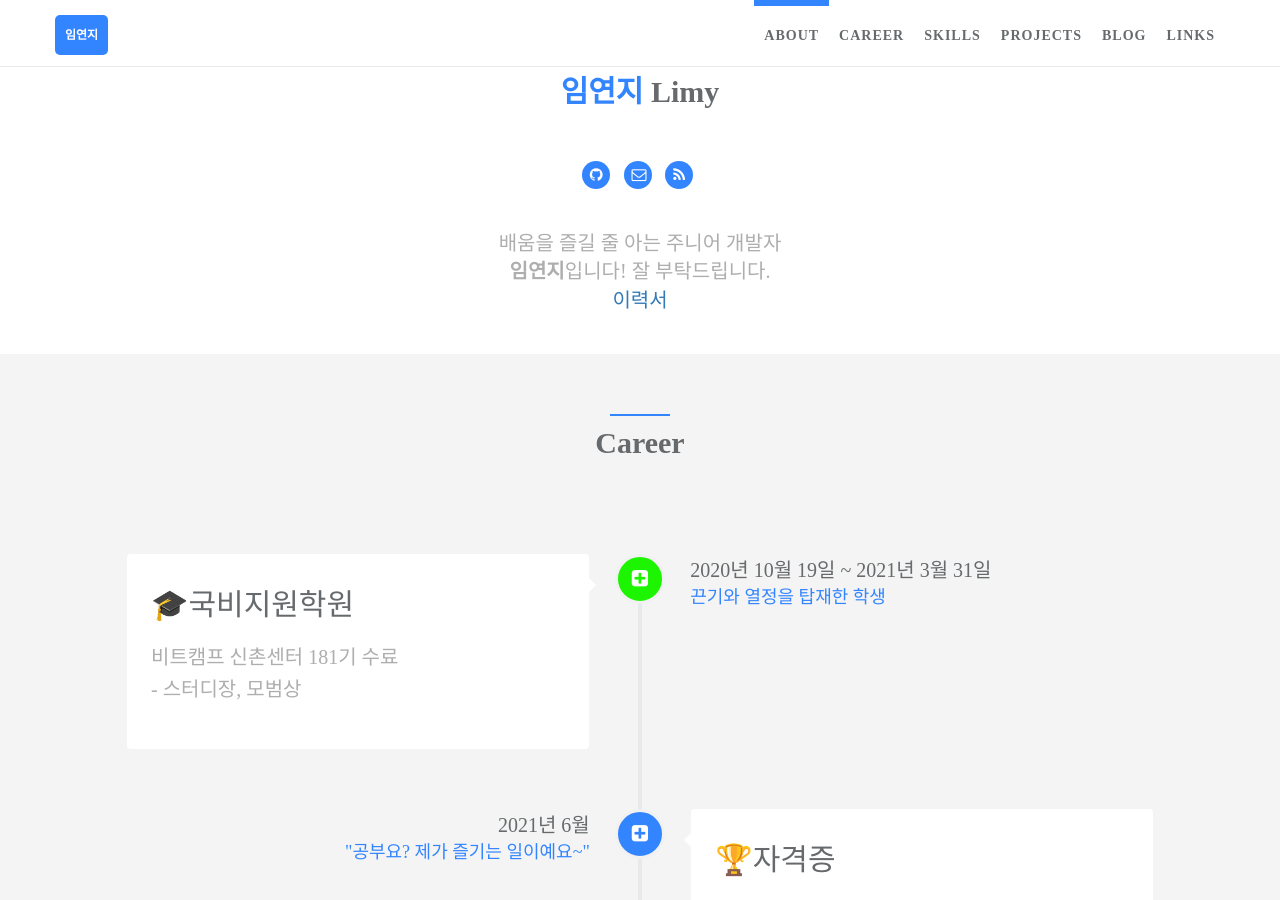
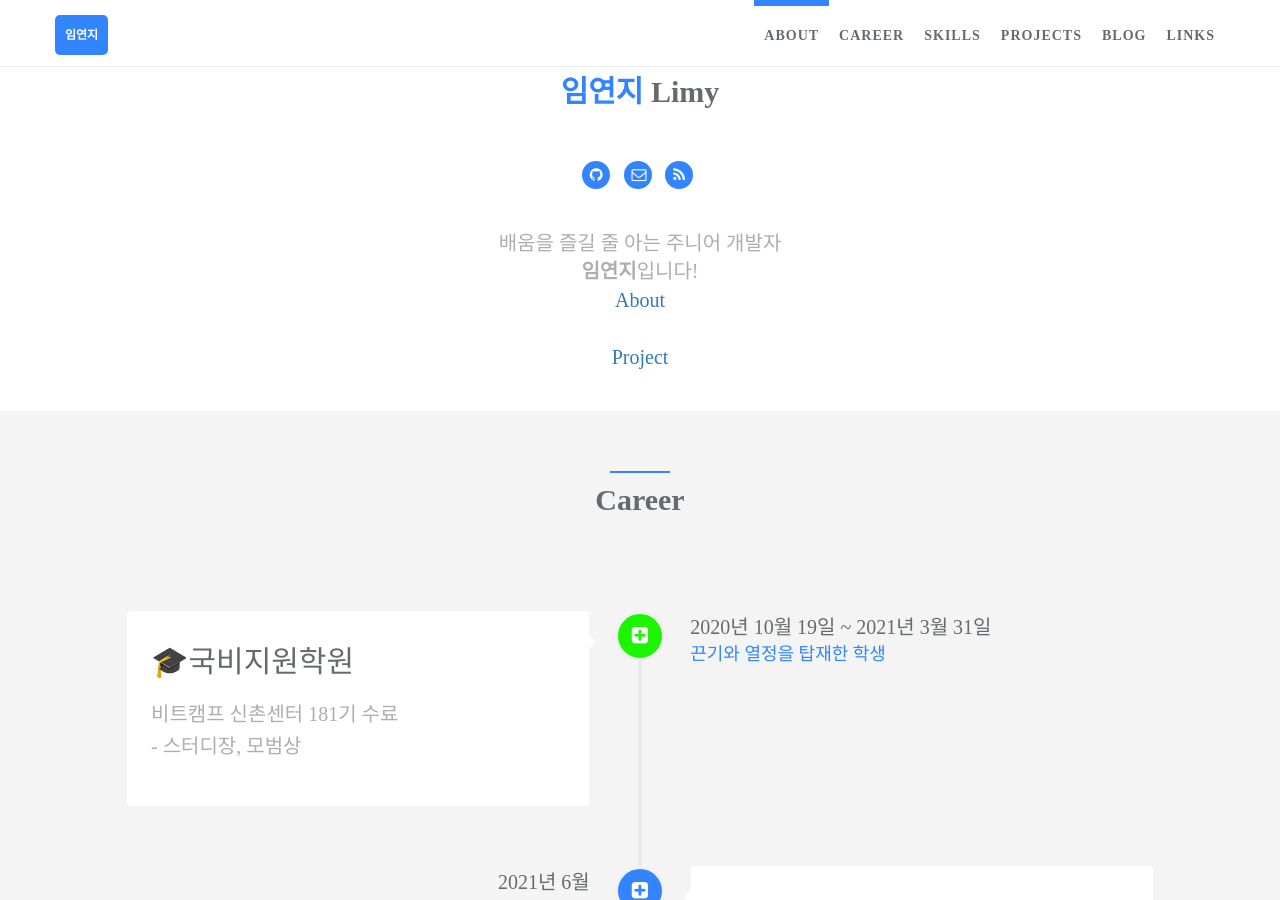
Before and after one commit to Limy-901/Limy-901.github.io, a Jekyll site: the page built from index.html, in a window 1280 px wide and 900 px high, scrolled down 602 px. Built offline with Jekyll 4.4.1, drawn with Linux system fonts in a browser that asks for light colours; some web fonts are replaced.

Commit message:
about수정, project탭 추가

```diff
--- a/_config.yml
+++ b/_config.yml
@@ -28,7 +28,7 @@
   skill_icon2:
     - name: fa-linux
     - name: icon-apache
-  desc: 배움을 즐길 줄 아는 주니어 개발자<br><b>임연지</b>입니다!  잘 부탁드립니다.<br><a href="https://limy-901.github.io/etc/2021/03/25/etc-resume.html">이력서</a> # Describe yourself.
+  desc: 배움을 즐길 줄 아는 주니어 개발자<br><b>임연지</b>입니다!<br><a href="https://limy-901.github.io/etc/2021/03/25/etc-resume.html">About</a><br><br><a href="#Project">Project</a> # Describe yourself.
 
 # comment
 disqus:  # if you wanna comment feature, go to https://disqus.com/ to get your configuration; if not, comment following two lines.
--- a/_includes/sections/projects.html
+++ b/_includes/sections/projects.html
@@ -2,7 +2,7 @@
     <div class="row m-b-lg">
         <div class="col-lg-12 text-center">
             <div class="navy-line"></div>
-            <h1><span data-i18n="projects.my_projects"><b>Projects</b></span></h1><br>
+            <h1 id="Project"><span data-i18n="projects.my_projects"><b>Projects</b></span></h1><br>
             <p>자세히 보시려면, 프로젝트 명을 클릭해주세요!</p><br>
         </div>
     </div>
```
